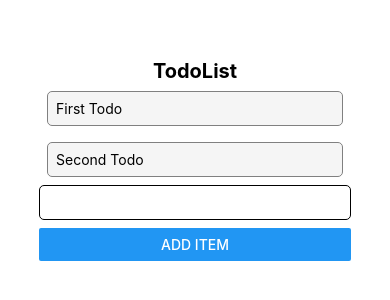
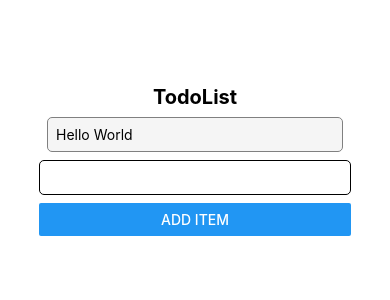
Before and after one commit to xalejandrow/MERN_Course, a React Native app in the folder todo-list/: screen / in a window 390 px wide. Shown: the part 232-532 px from the top of the page. Built offline with nearby package versions, Linux system fonts and the light colour scheme.

Commit message:
S8P83 - Add Item

```diff
--- a/todo-list/Components/Todo.js
+++ b/todo-list/Components/Todo.js
@@ -4,7 +4,7 @@
 const Todo = (props) => {
     return(
         <View style={[{ margin: 8, padding: 8}, styles.item ]}>
-            <Text>{props.name}</Text>
+            <Text>{props.item}</Text>
         </View>
     )
 }
--- a/todo-list/Components/TodoList.js
+++ b/todo-list/Components/TodoList.js
@@ -6,17 +6,31 @@
 const TodoList = () => {
 
     const [title, setTitle] = useState('TodoList')
+    const [text, setText] = useState()
+    const [list, setList] = useState(['Hello World'])
+
+    const addItem = () => {
+        const updatedList = list;
+        updatedList.push(text)
+        setList(updatedList)
+        setText('')
+    }
 
     return(
         <View style={{ width: '80%', marginBottom: 60 }}>
             <Text style={[styles.align, styles.font]}>{title}</Text>
             <ScrollView>
-                <Todo name={'First Todo'}/>
-                <Todo name={'Second Todo'}/>
+                {list.map((x, index) =>
+                    <Todo key={index} item={x} index={index}/>
+                    )}
             </ScrollView>
             <View>
-                <TextInput style={styles.input}/>
-                <Button title='Add Item' onPress={()=> setTitle('My List')}/>
+                <TextInput
+                style={styles.input}
+                value={text}
+                onChangeText={ (text)=> setText(text)}
+                />
+                <Button title='Add Item' onPress={addItem}/>
             </View>
         </View>
     )
```
